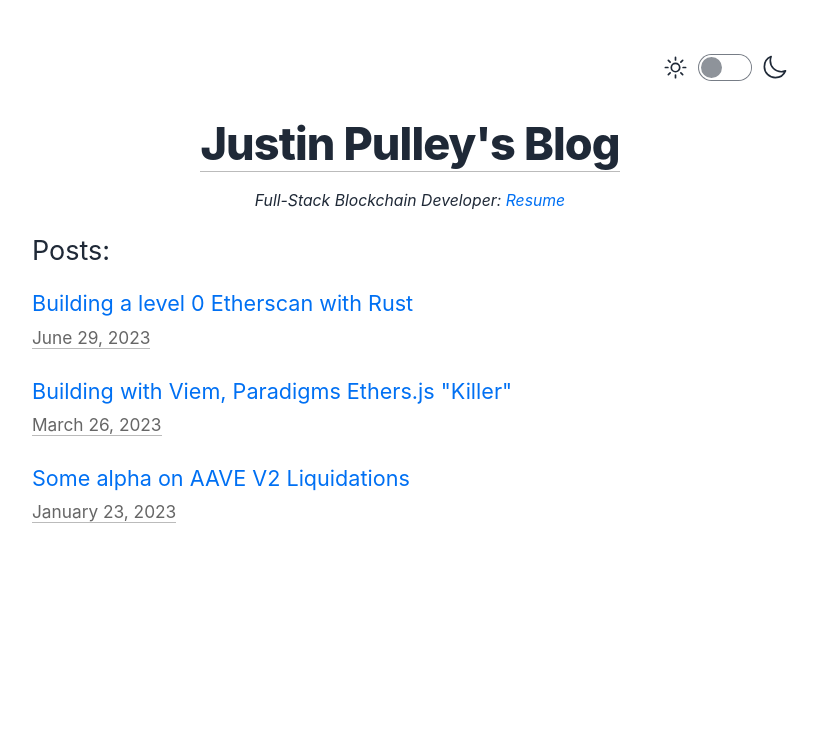
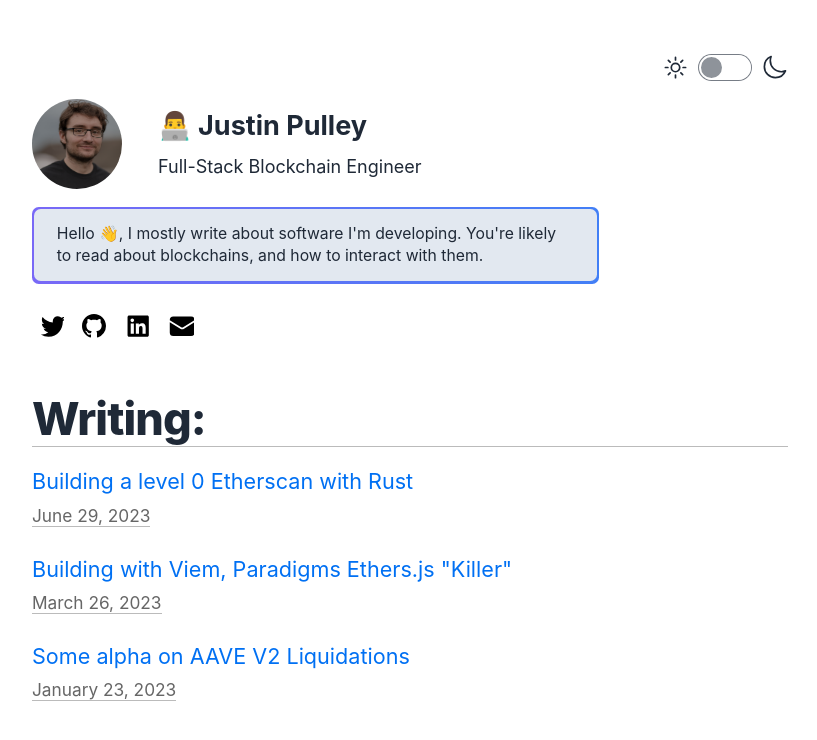
Before and after one commit to simplemachine92/blog, a Next.js app: page / in a window 1280 px wide. Shown: the top 740 px of the page, without its empty margins (230-1047 px from the left). Built offline with nearby package versions, Linux system fonts and the light colour scheme.

Commit message:
fancy blurb and some social links.

```diff
--- a/components/layout.tsx
+++ b/components/layout.tsx
@@ -1,12 +1,14 @@
 import Head from 'next/head'
 import Image from 'next/image'
+import profilePic from "../pages/resume/me.jpg";
 import styles from './layout.module.css'
 import utilStyles from '../styles/utils.module.css'
 import Link from 'next/link'
 import ThemeToggler from './toggle'
+import { useTheme } from "next-themes";
+import { useEffect, useState } from 'react';
 
-const name = "Justin Pulley's Blog"
-export const siteTitle = '☯️'
+export const siteTitle = 'Justin Pulley ☯️'
 
 export default function Layout({
   children,
@@ -15,6 +17,15 @@ export default function Layout({
   children: React.ReactNode
   home?: boolean
 }) {
+  const resolvedTheme = useTheme();
+  const [mounted, setMounted] = useState(false);
+
+  useEffect(() => {
+    setMounted(true);
+  }, []);
+
+  if (!mounted) return <></>;
+
   return (
     <div className={styles.container}>
       <ThemeToggler />
@@ -33,10 +44,112 @@ export default function Layout({
         <meta name="og:title" content={siteTitle} />
         <meta name="twitter:card" content="summary_large_image" />
       </Head>
-      <header className={styles.header}>
+      <header className="">
         {home ? (
           <>
-            <h1 className={utilStyles.heading2Xl}>{name}</h1>
+            <div className="flex space-x-8 flex space-y-2 mt-4 mb-4">
+              <Image
+                src={profilePic}
+                width={100}
+                height={100}
+                alt="Picture of the author"
+                className="rounded-full h-20 w-20 object-cover"
+              />
+              <div className="">
+                <h1 className="text-2xl font-bold">👨‍💻 Justin Pulley</h1>
+                <p className="text-md mt-2 ">Full-Stack Blockchain Engineer</p>
+              </div>
+            </div>
+            <div className="flex mt-4 h-1/2 w-3/4 flex-row items-start">
+              <div className="animate-border inline-block rounded-md bg-gradient-to-r from-red-500 via-purple-500 to-blue-500 bg-[length:400%_400%] p-0.5">
+                <h1
+                  className={
+                    resolvedTheme.theme == "dark"
+                      ? "text-sm block rounded-md bg-slate-800 text-inherit px-5 py-3"
+                      : "text-sm block rounded-md bg-slate-200 text-inherit px-5 py-3"
+                  }
+                >
+                  Hello 👋, I mostly write about software I'm developing. You're
+                  likely to read about blockchains, and how to interact with
+                  them.
+                </h1>
+              </div>
+            </div>
+            <div className="w-1/2 items-start space-x-4 my-6 ml-1">
+              <Link
+                className="inline-block hover:opacity-75"
+                href="https://twitter.com/nowonderer"
+              >
+                <svg
+                  aria-hidden="true"
+                  height="27"
+                  version="1.1"
+                  viewBox="0 0 21 21"
+                  width="27"
+                  className={
+                    resolvedTheme.theme == "dark" ? "fill-white" : "fill-black"
+                  }
+                >
+                  <path d="M20.055 7.983c.011.174.011.347.011.523 0 5.338-3.92 11.494-11.09 11.494v-.003A10.755 10.755 0 0 1 3 18.186c.308.038.618.057.928.058a7.655 7.655 0 0 0 4.841-1.733c-1.668-.032-3.13-1.16-3.642-2.805a3.753 3.753 0 0 0 1.76-.07C5.07 13.256 3.76 11.6 3.76 9.676v-.05a3.77 3.77 0 0 0 1.77.505C3.816 8.945 3.288 6.583 4.322 4.737c1.98 2.524 4.9 4.058 8.034 4.22a4.137 4.137 0 0 1 1.128-3.86A3.807 3.807 0 0 1 19 5.274a7.657 7.657 0 0 0 2.475-.98c-.29.934-.9 1.729-1.713 2.233A7.54 7.54 0 0 0 22 5.89a8.084 8.084 0 0 1-1.945 2.093Z"></path>
+                </svg>
+              </Link>
+              <Link
+                className="inline-block hover:opacity-75"
+                href="https://github.com/simplemachine92"
+              >
+                <svg
+                  className={
+                    resolvedTheme.theme == "dark" ? "fill-white" : "fill-black"
+                  }
+                  aria-hidden="true"
+                  height="24"
+                  version="1.1"
+                  viewBox="0 0 16 16"
+                  width="24"
+                >
+                  <path
+                    fill-rule="evenodd"
+                    d="M8 0C3.58 0 0 3.58 0 8c0 3.54 2.29 6.53 5.47 7.59.4.07.55-.17.55-.38 0-.19-.01-.82-.01-1.49-2.01.37-2.53-.49-2.69-.94-.09-.23-.48-.94-.82-1.13-.28-.15-.68-.52-.01-.53.63-.01 1.08.58 1.23.82.72 1.21 1.87.87 2.33.66.07-.52.28-.87.51-1.07-1.78-.2-3.64-.89-3.64-3.95 0-.87.31-1.59.82-2.15-.08-.2-.36-1.02.08-2.12 0 0 .67-.21 2.2.82.64-.18 1.32-.27 2-.27.68 0 1.36.09 2 .27 1.53-1.04 2.2-.82 2.2-.82.44 1.1.16 1.92.08 2.12.51.56.82 1.27.82 2.15 0 3.07-1.87 3.75-3.65 3.95.29.25.54.73.54 1.48 0 1.07-.01 1.93-.01 2.2 0 .21.15.46.55.38A8.013 8.013 0 0 0 16 8c0-4.42-3.58-8-8-8z"
+                  ></path>
+                </svg>
+              </Link>
+              <Link
+                className="inline-block hover:opacity-75"
+                href="https://www.linkedin.com/in/justin-pulley-1324b3161/"
+              >
+                <svg
+                  viewBox="0 0 22 22"
+                  aria-hidden="true"
+                  height="26"
+                  version="1.1"
+                  width="26"
+                  className={
+                    resolvedTheme.theme == "dark" ? "fill-white" : "fill-black"
+                  }
+                >
+                  <path d="M18.335 18.339H15.67v-4.177c0-.996-.02-2.278-1.39-2.278-1.389 0-1.601 1.084-1.601 2.205v4.25h-2.666V9.75h2.56v1.17h.035c.358-.674 1.228-1.387 2.528-1.387 2.7 0 3.2 1.778 3.2 4.091v4.715zM7.003 8.575a1.546 1.546 0 01-1.548-1.549 1.548 1.548 0 111.547 1.549zm1.336 9.764H5.666V9.75H8.34v8.589zM19.67 3H4.329C3.593 3 3 3.58 3 4.297v15.406C3 20.42 3.594 21 4.328 21h15.338C20.4 21 21 20.42 21 19.703V4.297C21 3.58 20.4 3 19.666 3h.003z"></path>
+                </svg>
+              </Link>
+              <Link
+                className="inline-block hover:opacity-75"
+                href="mailto:justinpulley92@gmail.com"
+              >
+                <svg
+                  viewBox="0 0 22 22"
+                  aria-hidden="true"
+                  height="26"
+                  version="1.1"
+                  width="26"
+                  className={
+                    resolvedTheme.theme == "dark" ? "fill-white" : "fill-black"
+                  }
+                >
+                  <path d="M1.5 8.67v8.58a3 3 0 003 3h15a3 3 0 003-3V8.67l-8.928 5.493a3 3 0 01-3.144 0L1.5 8.67z"></path>
+                  <path d="M22.5 6.908V6.75a3 3 0 00-3-3h-15a3 3 0 00-3 3v.158l9.714 5.978a1.5 1.5 0 001.572 0L22.5 6.908z"></path>
+                </svg>
+              </Link>
+              {/*  */}
+            </div>
           </>
         ) : (
           <>
--- a/components/toggle.tsx
+++ b/components/toggle.tsx
@@ -1,6 +1,5 @@
 import { useState, useEffect } from "react";
 import { useTheme } from "next-themes";
-import { SunIcon, MoonIcon } from "@heroicons/react/outline";
 
 export default function ThemeToggler() {
   const { resolvedTheme, setTheme } = useTheme();
--- a/pages/index.tsx
+++ b/pages/index.tsx
@@ -21,18 +21,10 @@ export default function Home({
         <title>{siteTitle}</title>
       </Head>
 
-      <section className={utilStyles.headingMd}>
-        <p className="italic text-center divide-y text-sm">
-          Full-Stack Blockchain Developer:{" "}
-          <Link
-            href={`/resume`}
-          >
-            Resume
-          </Link>
-        </p>
-      </section>
+      {/* <section className={utilStyles.headingMd}>
+      </section> */}
       <section className={`${utilStyles.headingMd} ${utilStyles.padding1px}`}>
-        <h2 className={utilStyles.headingLg}>Posts: </h2>
+        <h2 className={utilStyles.heading2Xl}>Writing: </h2>
         <ul className={utilStyles.list}>
           {allPostsData.map(({ id, date, title }) => (
             <li className={utilStyles.listItem} key={id}>
--- a/tailwind.config.js
+++ b/tailwind.config.js
@@ -7,7 +7,17 @@ module.exports = {
     "./pages/posts/*.{js,ts,jsx,tsx}",
   ],
   theme: {
-    extend: {},
+    extend: {
+      animation: {
+        border: "border 4s ease infinite",
+      },
+      keyframes: {
+        border: {
+          "0%, 100%": { backgroundPosition: "0% 50%" },
+          "50%": { backgroundPosition: "100% 50%" },
+        },
+      },
+    },
   },
   plugins: [require("daisyui"), require("@tailwindcss/typography")],
 };
```
